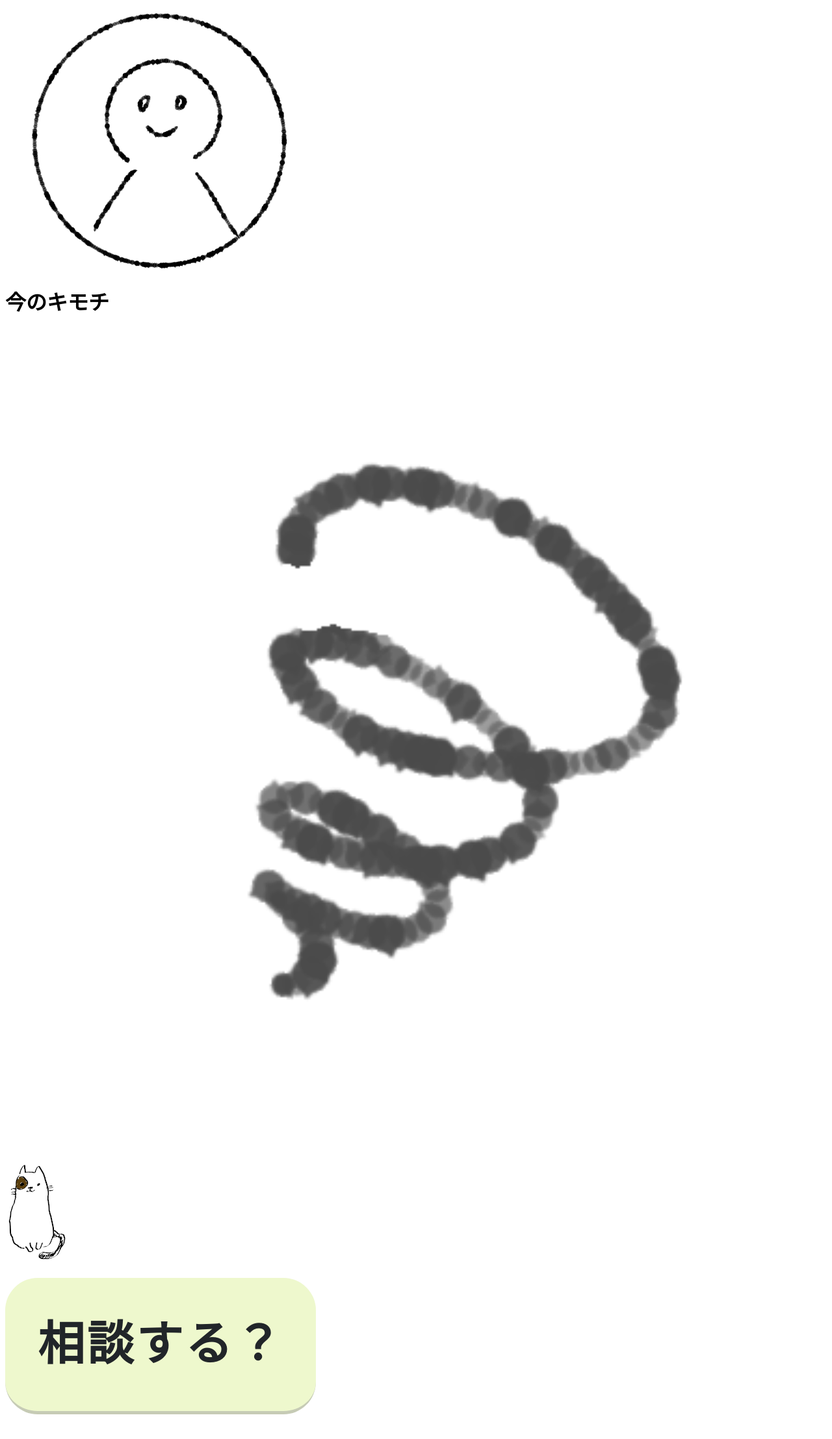
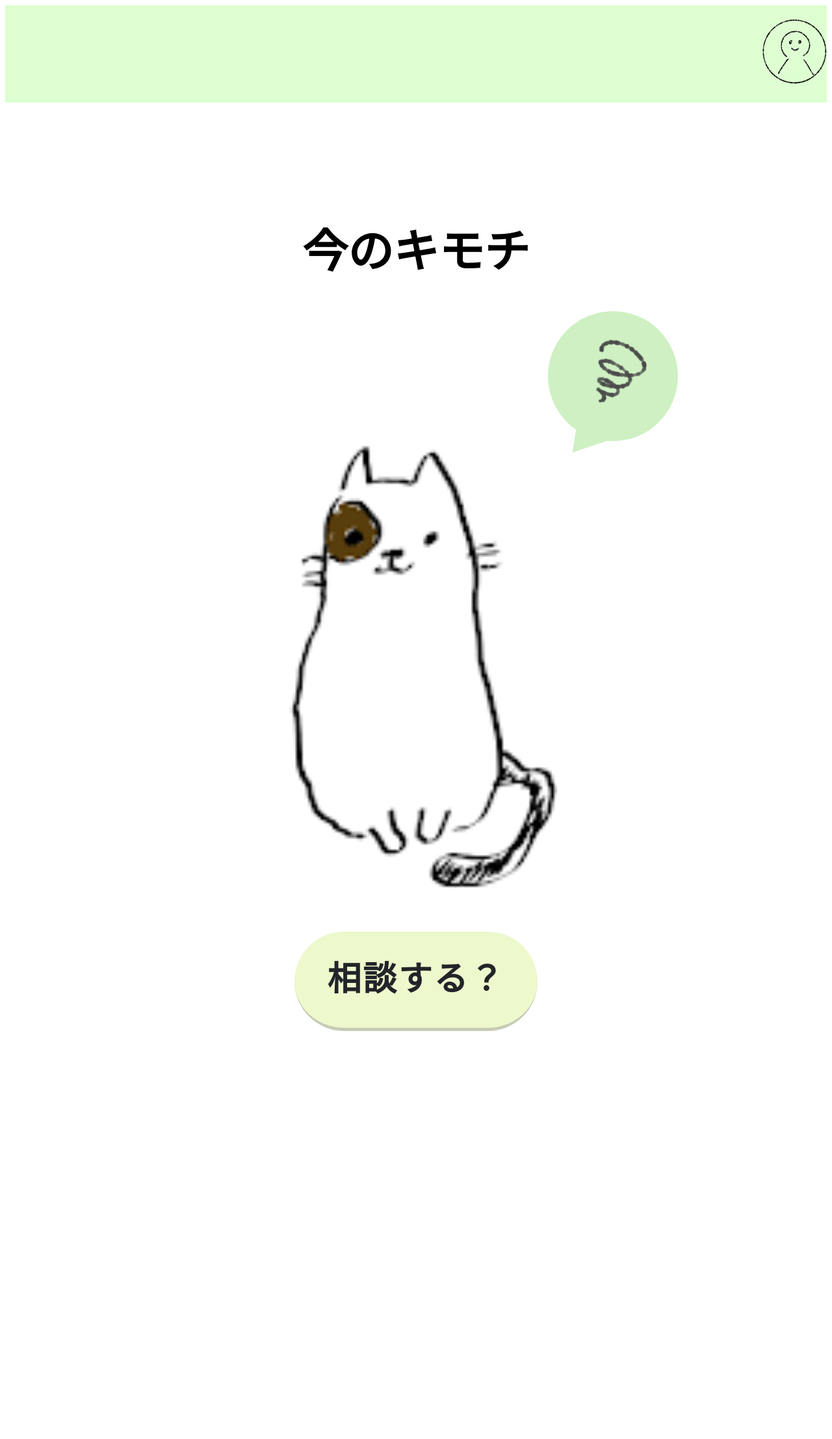
Before and after one commit to mitraYou/temporaly, a PHP site: page /src/result.html in a window 1280 px wide. Shown: the whole page at 65% size. After the commit the page ends 1587 px from the top, so only its background shows below. Run offline with PHP 8.4, Linux system fonts and the light colour scheme; some web fonts are replaced.

Commit message:
スマホ版最終html,css

```diff
--- a/src/css/consultation.css
+++ b/src/css/consultation.css
@@ -109,13 +109,31 @@ pointerbutton.btn {
     color: #212529;
     border-radius: 0.5rem;
 }
+/* ナビ */
+.nav {
 
-/* button {
-    background: transparent;
-    border: 2px solid transparent;
-  } */
+    width: 100%;
+    height: 150px;
+    background-color: #DDFFD1;
+    padding-top: 5px;
+    box-sizing: border-box;
+    top: 0;
 
-/* 囲いのぼかし */
+  }
+.nav ul {
+    display: flex;
+    justify-content: end;
+  }
+.nav img{
+    height: 100px;
+}
+
+
+/* 囲いとそのぼかし */
+.body{
+    height: 100vh;
+    padding: 5% 0;
+}
 .kakoi {
     box-shadow: 0px 0px 10px 10px rgba(221, 247, 197, 0.5);
 
@@ -125,9 +143,7 @@ pointerbutton.btn {
     border-radius: 50px;
     height: 94vh;
     text-align: center;
-    /* background-color: aqua; */
     width: auto;
-    /* min-height: 89vh; */
     margin: 0 5%;
     padding: 5%;
 }
@@ -136,7 +152,8 @@ pointerbutton.btn {
 .title {
     text-align: center;
     font-size: 70px;
-    /* background-color: #212529; */
+    color: #824900;
+    margin-top: 10%;
 }
 
 /* 要素隠す */
@@ -148,15 +165,8 @@ pointerbutton.btn {
   質問ページ
   =========================================================*/
 
-/* .questionnaire-midasi {
-    margin: 2% 0;
-    background-color: aquamarine;
-  } */
-
 .catbox {
     padding-left: 10%;
-    /* background-color: bisque; */
-    /* padding-bottom: -300px; */
 }
 
 img.cat {
@@ -167,18 +177,10 @@ img.cat {
     margin-left: 5%;
     width: 50%;
     position: relative;
-    /* background-color: blue; */
 }
-
-/* .question{
-      position: absolute;
-      top: 50%;
-      left: 50%;
-  } */
 
 .questionnaire-right-yajirusi {
     text-align: right;
-    /* background-color: red; */
 }
 
 .arrow {
@@ -194,8 +196,6 @@ img.cat {
 
 .questionnaire-left-yajirusi {
     text-align: left;
-    /* margin: 2% 0; */
-    /* background-color: darkblue; */
 }
 
 .updown {
@@ -226,12 +226,9 @@ img.cat {
 
 .cattable {
     margin: 0 auto;
-    /* background-color: darkgoldenrod; */
 }
 
 .box {
-    /* padding-top: 20%;
-      padding-bottom: 20%; */
     display: flex;
     padding: 20% 0;
     margin: 10% 0;
@@ -240,17 +237,13 @@ img.cat {
 .hukidasi2 {
     height: 300px;
     width: auto;
-    /* background-color: chocolate; */
 }
 
 .cat {
     height: 350px;
-    /* background-color: lightcoral; */
 }
 
 .bar {
-    /* background-color: khaki; */
-    /* padding: 20px; */
     position: relative;
     padding: 4% 0;
     margin: 7% 0;
@@ -258,16 +251,12 @@ img.cat {
 }
 
 .input_bar {
-    /* background-color: aqua; */
     z-index: 100;
 }
 
 .bar_flex {
     display: flex;
     justify-content: space-between;
-    /* background-color: green; */
-    /* margin: auto;
-      width: 99%; */
 }
 
 .bar p {
@@ -283,7 +272,6 @@ img.cat {
 }
 
 .kazu {
-    /* background-color: blueviolet; */
     padding: 3% 0;
     margin: 5% 0;
 }
@@ -332,21 +320,6 @@ img.cat {
     box-shadow: 0px 5px 10px -2px rgba(0, 0, 0, 0.3);
 }
 
-/* @media (max-width: 480px) {
-      .kakoi{
-          width:80px;
-          height: 100%;
-          min-height: 89vh;
-          margin:  5% ;
-          padding: 5%;
-      }
-      .arrow{
-          padding: 2% 0;
-          margin: 5% 0;
-          font-size: 70px;
-      }
-  } */
-
 /* 吹き出し */
 .mycomment {
     margin: 10px 0;
@@ -378,7 +351,6 @@ img.cat {
     content: "";
     position: absolute;
     bottom: 4%;
-    /* right: -19px; */
     right: -40px;
     border: 15px solid transparent;
     border-left: 35px solid #cef0c2;
@@ -387,13 +359,13 @@ img.cat {
 }
 
 .btn--red.btn--radius.btn--cubic {
-    font-size: 3.6rem;
+    font-size: 2.6rem;
 }
 
 a.btn--red.btn--cubic {
     border-bottom: 5px solid #9c9c9c7e;
     background-color: #EEF8CD;
-    border-radius: 50px;
+    border-radius: 100px;
     padding: 0 50px;
     margin-bottom: 30px;
 }
@@ -415,39 +387,6 @@ a.btn--radius {
     right: 1rem;
 }
 
-
-/* a.btn--red.btn--cubic {
-    border-bottom: 5px solid #9c9c9c7e;
-    background-color: #EEF8CD;
-    border-radius: 50px;
-    width: 300px;
-    margin: 0 auto;
-  }
-
-  a.btn--red.btn--cubic:hover {
-    margin-top: 3px;
-    background-color: #EEF8CD;
-    border-bottom: 2px solid #9c9c9c7e;
-    border-radius: 60px;
-  }
-
-  a.btn--radius {
-    border-radius: 100vh;
-  }
-
-  .fa-position-right {
-    position: absolute;
-    top: calc(50% - .5em);
-    right: 1rem;
-  }
-
-  *,
-  *:before,
-  *:after {
-    -webkit-box-sizing: inherit;
-    box-sizing: inherit;
-  } */
-
 /* ========================================================
   パートナー選択
   =========================================================*/
@@ -456,7 +395,6 @@ a.btn--radius {
     display: flex;
     flex-wrap: wrap;
     justify-content: space-between;
-    /* background-color: darkgreen; */
     height: 65%;
     width: 100%;
 }
@@ -467,7 +405,6 @@ a.btn--radius {
 }
 
 .choose_items {
-    /* background-color: sandybrown; */
     width: 50%;
     height: auto;
     padding: 5%;
@@ -476,13 +413,7 @@ a.btn--radius {
 .choose_kakoi {
     height: 100%;
     padding: 3%;
-    /*
-    background-color: darkgray; */
 }
-
-/* .choose_title {
-    margin-bottom: 4%;
-} */
 
 .choose_title h1 {
     font-size: 46px;
@@ -498,7 +429,6 @@ a.btn--radius {
 .choose_btn h2 {
     font-size: 32px;
     text-align: center;
-   /* background-color: darkcyan; */
    margin: 15% 0;
    letter-spacing: 5px;
 }
@@ -523,11 +453,9 @@ a.choose_btn:hover {
 .choose_title{
     padding:3%;
     margin-top: 3%;
-    /* background-color: firebrick; */
 }
 
 .page_label {
-    /* background-color: #003396; */
     margin: 5% 0;
 }
 
@@ -566,8 +494,7 @@ a.choose_btn:hover {
 }
 
 .touroku{
-    /* background-color: darkgrey; */
-    margin-top: -20%;
+    margin-top:-25%;
 }
 .register_btn h2{
     margin: 5% 0;
@@ -575,8 +502,6 @@ a.choose_btn:hover {
 .register_btn {
     margin-top: 10%;
 }
-
-/* 08/24ここまで */
 
 /* ========================================================
   登録ページ
@@ -587,14 +512,11 @@ a.choose_btn:hover {
     flex-flow: column;
     justify-content:center;
     height: 100%;
-    /* background-color: darkgreen; */
 }
 
 .input_flex1 {
     width: 100%;
     height: 50%;
-    /* background-color: darkcyan; */
-    /* margin-top: 5%; */
     padding: 10% 7%;
 }
 
@@ -605,18 +527,12 @@ a.choose_btn:hover {
     display: flex;
     justify-content: center;
     align-items: center;
-    /* background-color: darkblue; */
     margin-top: 20%;
-    /* padding: 5% 0; */
 }
 
 .input-cat {
-    /* display: flex;
-    justify-content: center;
-    align-items: center; */
     height: 100%;
     width: auto;
-    /* background-color: firebrick; */
 }
 
 
@@ -650,7 +566,6 @@ a.choose_btn:hover {
     content: "";
     position: absolute;
     bottom: 4%;
-    /* right: -19px; */
     top: -27px;
     left:9%;
     border: 15px solid transparent;
@@ -663,21 +578,17 @@ a.choose_btn:hover {
 .check_input_Button {
     bottom: 5%;
     right: 5%;
-    /* background-color: salmon; */
     position: absolute;
     width: 10%;
     height: 10%;
-    /* background-color: gold; */
 }
 
 .back_input_Button {
     top: 5%;
     left: 5%;
-    /* background-color: salmon; */
     position: absolute;
     width: 10%;
     height: 10%;
-    /* background-color: darkblue; */
 }
 
 .input_data button {
@@ -693,31 +604,18 @@ a.choose_btn:hover {
 .input_data input {
     border-bottom: 2px solid #824900;
     text-align: center;
-    /* background-color: darkcyan; */
     width: 90%;
-}
-
-.kakuninn {
-    /*
-    margin: 10% 5% 5% 5%; */
 }
 
 .table {
     width: 100%;
     color: #824900;
-    /* background-color: darkgray; */
 }
 
 .table tr {
     height: 10px;
 }
 
-/* #question td{
-    padding:  7% 0;
-  } */
-/* .input_data form{
-    margin: 0 3% 5% 3%;
-  } */
 .form_check {
     font-size: 24px;
     color: #824900;
@@ -725,11 +623,9 @@ a.choose_btn:hover {
     margin-left: 3%;
     bottom: 0;
     margin-top: 5%;
-    /* background-color: salmon; */
 }
 
 .table_check {
-    /* background-color: darkgreen; */
     top: 0;
     height: auto;
     line-height: 0;
@@ -739,28 +635,20 @@ a.choose_btn:hover {
 .table_check td {
     text-align: right;
     font-size: 16px;
-    /* background-color: darkgreen; */
-    /* line-height: 30px; */
 
 }
 
 .table_tr th {
     width: 40%;
-    /* background-color: #000; */
     letter-spacing: 3px;
     font-size: 24px;
     padding: 4% 0;
 }
 
 .table_tr td {
-    /* background-color: darkcyan; */
     text-align: right;
 }
 
-/* .input_question{
-    background-color: darkmagenta;
-
-  } */
 .input_question p {
     text-align: right;
     font-size: 16px;
@@ -768,26 +656,16 @@ a.choose_btn:hover {
 
 .data h2 {
     font-size: 32px;
-    /* background-color: darkcyan; */
-    /* margin-top: 20%; */
     color: #824900;
 }
 
-/* .data p{
-    font-size: 16px;
-    color: #824900;
-    text-align: right;
-    padding-right: 5%;
-  } */
 .data {
-    /* background-color: darkmagenta; */
     margin: 20% 5%;
 }
 
 .text {
     height: 100px;
     margin-top: 20%;
-    /* font-size: 36px; */
 }
 
 .input_kazu {
@@ -804,66 +682,10 @@ a.choose_btn:hover {
     appearance: menulist;
 }
 
-.select {
-    /* background-color: darkblue; */
-    /* border-bottom: 2px solid #824900; */
-}
-
 .down {
     font-size: 16px;
     left: 0;
 }
-
-/* select{
-    color: #824900;
-    text-align: center;
-    background-color: #000053;
-    width: 100%;
-    background: rgba(255,255,255,0.5);
-  }
-  .container {
-    font-size: 24px;
-      color: #824900;
-      position: relative;
-      text-align: center;
-      background-color: #e2b476;
-      width: 50%;
-      margin: 0 auto;
-      border-bottom: 2px solid #824900;
-  }
-  .container::after {
-    pointer-events: none;
-      content: "";
-      position: absolute;
-      right: 0;
-      top: 0;
-      width: 15px;
-      height: 15px;
-      border-top: 3px solid #824900;
-      border-left: 3px solid #824900;
-      transform: translateY(70%) rotate(
-  -135deg);
-  } */
-/* .container::before {
-    border-bottom: 4.5px solid red;
-    border-left: 4px solid transparent;
-    border-right: 4px solid transparent;
-    content: "";
-    position: absolute;
-    right: 9px;
-    top: 10px;
-    width: 0;
-  }
-  .container::after {
-    border-left: 4px solid transparent;
-    border-right: 4px solid transparent;
-    border-top: 4.5px solid red;
-    content: "";
-    position: absolute;
-    right: 9px;
-    top: 21px;
-    width: 0;
-  } */
 
 * {
     box-sizing: border-box;
@@ -889,13 +711,13 @@ a.choose_btn:hover {
     height: calc(4rem + 1rem + 2px);
     line-height: 1.5;
     padding: 0.5rem 0.75rem;
-    width: 60%;
+    width: 80%;
     margin: 0 auto;
 }
 
 .form-control:focus {
     outline: 0;
-    border-color: #00bbf0;
+    border-color: #824900
 }
 
 /**********************************
@@ -909,11 +731,10 @@ a.choose_btn:hover {
 
 .custom-select {
     position: relative;
-    content: "kaka";
 }
 
 .custom-select.open {
-    border-color: #00bbf0;
+    border-color: #824900;
 }
 
 /* 下向きの矢印 */
@@ -936,7 +757,7 @@ a.choose_btn:hover {
     box-shadow: 0 2px 4px rgba(0, 0, 0, 0.12);
     display: none;
     left: 0;
-    /* opacity: 0; */
+    opacity: 0;
     position: absolute;
     width: 100%;
 }
@@ -986,3 +807,56 @@ a.choose_btn:hover {
         top: calc(2.5rem + 2px + 4px);
     }
 }
+
+/* ========================================================
+リザルト
+=========================================================*/
+.top-kakoi{
+    height: 80vh;
+    margin:  5% ;
+    padding: 5%;
+    text-align: center;
+}
+.questionnaire-midasi{
+    text-align: center;
+    font-size: 70px;
+}
+.top-cat{
+    height:700px;
+    padding: 0 auto;
+}
+
+.emotion {
+    position: relative;
+    display: inline-block;
+    left: 30%;
+    padding: 0 5px;
+    width: 200px;
+    height: 200px;
+    line-height: 200px;
+    text-align: center;
+    color: #FFF;
+    font-size: 20px;
+    font-weight: bold;
+    background: #cef0c2;
+    border-radius: 50%;
+    box-sizing: border-box;
+  }
+
+  .emotion:before {
+    content: "";
+    position: absolute;
+    bottom: -50px;
+    left: 7%;
+    border: 30px solid transparent;
+    border-top: 50px solid #cef0c2;
+    transform: rotate(40deg);
+    z-index: 0;
+  }
+.emotion img{
+    position: absolute;
+    width: 150px;
+    height: 150px;
+    right: 10%;
+    top: 10%;
+}
--- a/src/questionnaire.html
+++ b/src/questionnaire.html
@@ -64,6 +64,7 @@
           </div>
       </div>
 
+
       <h1 class="questionnaire-right-yajirusi arrow updown">
 
         <button type="button" id="checkButton">
@@ -73,12 +74,13 @@
               d="M438.6 278.6l-160 160C272.4 444.9 264.2 448 256 448s-16.38-3.125-22.62-9.375c-12.5-12.5-12.5-32.75 0-45.25L338.8 288H32C14.33 288 .0016 273.7 .0016 256S14.33 224 32 224h306.8l-105.4-105.4c-12.5-12.5-12.5-32.75 0-45.25s32.75-12.5 45.25 0l160 160C451.1 245.9 451.1 266.1 438.6 278.6z" />
           </svg>
         </button>
-        <a href="result.html" class="btn btn--red btn--radius btn--cubic hide" id="decisionButton" style="">
+        <div class="kakuninn">
+        <a href="result.html" class="btn btn--red btn--radius btn--cubic hide" id="decisionButton" >
           <!-- styleの中にfont-size: 3.6rem;あったよ -->
           <h1>診断する</h1><i class="fas fa-angle-right fa-position-right"></i>
         </a>
+      </div>
       </h1>
-
       <!-- 現在地出したい -->
       <div id="kazu" class="kazu"></div>
 
```
Also changed, not shown: src/css/style_Q.css (+17 -55 lines), src/registration.html (+4 -5 lines).
